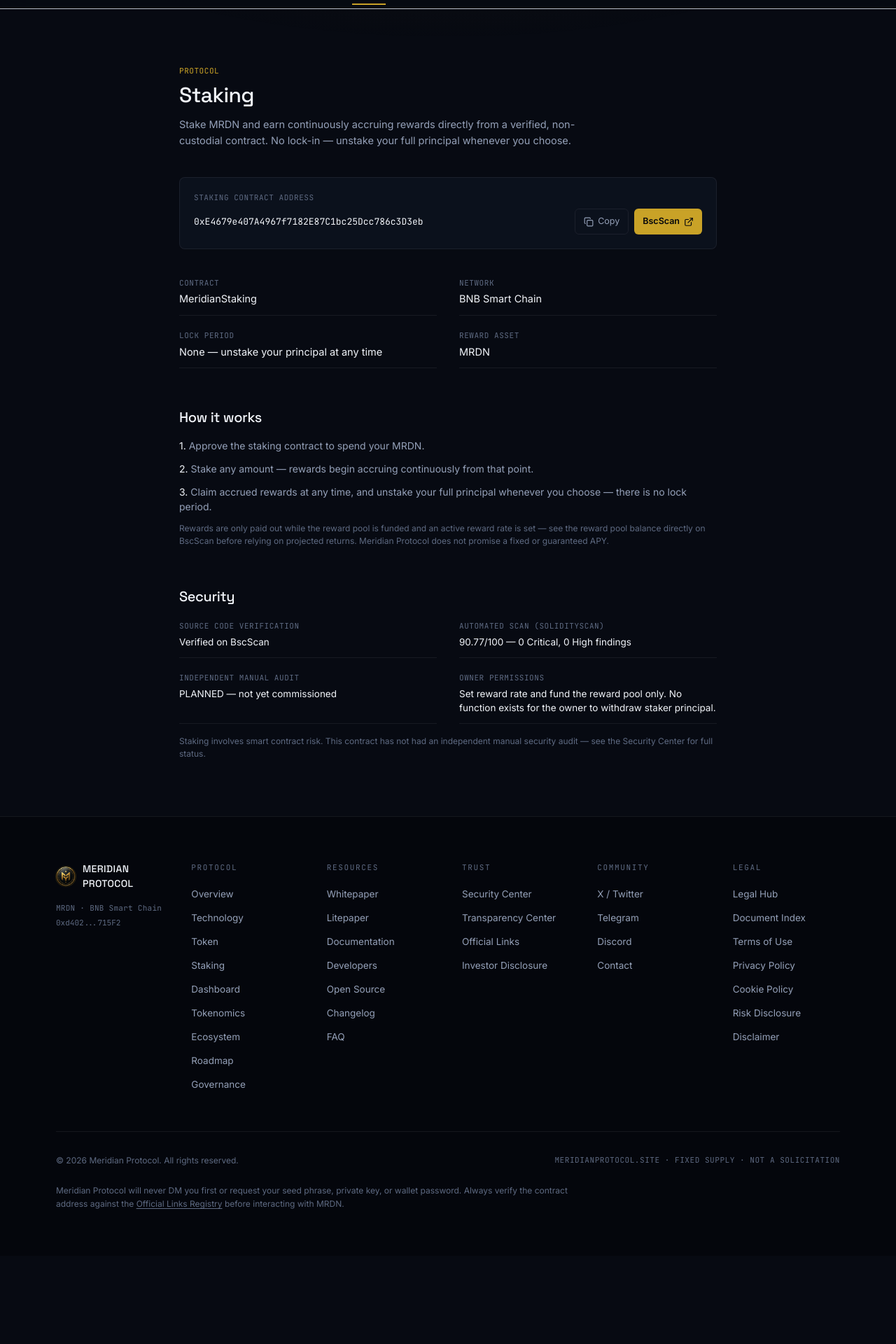
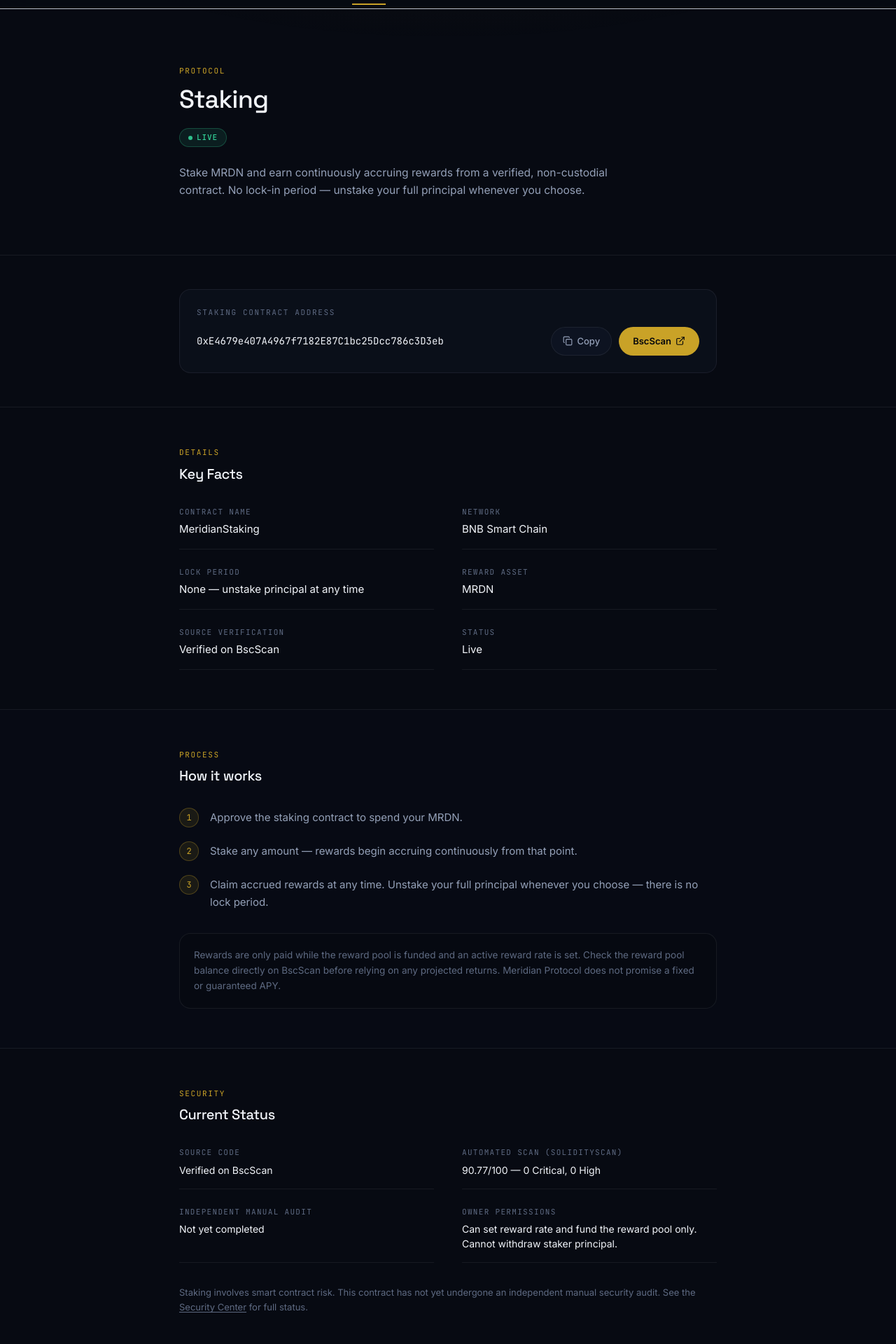
Before and after one commit to AuthorFarhanFaiz/MeridianProtocol-OfficialWebsite, a React (Vite) app: page /staking in a window 1280 px wide. Shown: the part 60-1980 px from the top of the page at 70% size. Before the commit the page ends 1854 px from the top, so only its background shows below. Built offline with nearby package versions, Linux system fonts and the light colour scheme.

Commit message:
Update Staking.tsx

```diff
--- a/src/pages/Staking.tsx
+++ b/src/pages/Staking.tsx
@@ -1,108 +1,187 @@
 import { ExternalLink, Copy, Check } from "lucide-react";
 import { useState } from "react";
-import { TOKEN_CONFIG } from "@/data/token";
+import { TOKEN_CONFIG, CONTRACTS } from "@/data/token";
+import StatusBadge from "@/components/StatusBadge";
 
-const STAKING_CONTRACT_ADDRESS = "0xE4679e407A4967f7182E87C1bc25Dcc786c3D3eb";
-const STAKING_EXPLORER_URL = `https://bscscan.com/address/${STAKING_CONTRACT_ADDRESS}`;
+const STAKING = CONTRACTS.staking;
 
 const FACTS: { label: string; value: string }[] = [
-  { label: "Contract", value: "MeridianStaking" },
+  { label: "Contract Name", value: "MeridianStaking" },
   { label: "Network", value: TOKEN_CONFIG.chain },
-  { label: "Lock period", value: "None — unstake your principal at any time" },
-  { label: "Reward asset", value: TOKEN_CONFIG.symbol },
+  { label: "Lock Period", value: "None — unstake principal at any time" },
+  { label: "Reward Asset", value: TOKEN_CONFIG.symbol },
+  { label: "Source Verification", value: "Verified on BscScan" },
+  { label: "Status", value: "Live" },
 ];
 
 const SECURITY_FACTS: { label: string; value: string }[] = [
-  { label: "Source code verification", value: "Verified on BscScan" },
-  { label: "Automated scan (SolidityScan)", value: "90.77/100 — 0 Critical, 0 High findings" },
-  { label: "Independent manual audit", value: "PLANNED — not yet commissioned" },
-  { label: "Owner permissions", value: "Set reward rate and fund the reward pool only. No function exists for the owner to withdraw staker principal." },
+  { label: "Source Code", value: "Verified on BscScan" },
+  { label: "Automated Scan (SolidityScan)", value: "90.77/100 — 0 Critical, 0 High" },
+  { label: "Independent Manual Audit", value: "Not yet completed" },
+  {
+    label: "Owner Permissions",
+    value: "Can set reward rate and fund the reward pool only. Cannot withdraw staker principal.",
+  },
 ];
 
 export default function Staking() {
   const [copied, setCopied] = useState(false);
+
   const copy = async () => {
-    await navigator.clipboard.writeText(STAKING_CONTRACT_ADDRESS);
+    await navigator.clipboard.writeText(STAKING.address);
     setCopied(true);
     setTimeout(() => setCopied(false), 1800);
   };
 
   return (
-    <div className="container-page py-20">
+    <div>
+      {/* Header */}
+      <section className="border-b border-surface-border">
+        <div className="container-page py-16 sm:py-20">
           <div className="mx-auto max-w-3xl">
-        <p className="font-mono text-[11px] uppercase tracking-wider text-line">Protocol</p>
-        <h1 className="mt-2 text-3xl font-medium text-ink">Staking</h1>
-        <p className="mt-3 max-w-xl text-[14.5px] leading-relaxed text-ink-dim">
-          Stake {TOKEN_CONFIG.symbol} and earn continuously accruing rewards directly from a
-          verified, non-custodial contract. No lock-in — unstake your full principal whenever
-          you choose.
+            <p className="font-mono text-[11px] uppercase tracking-[0.15em] text-line">
+              Protocol
             </p>
+            <h1 className="mt-3 font-display text-3xl font-medium tracking-tight text-ink sm:text-4xl">
+              Staking
+            </h1>
+            <div className="mt-5">
+              <StatusBadge status="LIVE" tone="live" />
+            </div>
+            <p className="mt-6 max-w-2xl text-[15.5px] leading-relaxed text-ink-dim">
+              Stake {TOKEN_CONFIG.symbol} and earn continuously accruing rewards from a
+              verified, non-custodial contract. No lock-in period — unstake your full
+              principal whenever you choose.
+            </p>
+          </div>
+        </div>
+      </section>
 
-        <div className="mt-10 rounded-lg border border-surface-border bg-surface/50 p-5">
-          <p className="font-mono text-[11px] uppercase tracking-wider text-ink-faint">
+      {/* Contract Card */}
+      <section className="border-b border-surface-border">
+        <div className="container-page py-12">
+          <div className="mx-auto max-w-3xl">
+            <div className="rounded-2xl border border-surface-border bg-surface/40 p-6">
+              <p className="font-mono text-[11px] uppercase tracking-[0.15em] text-ink-faint">
                 Staking Contract Address
               </p>
-          <div className="mt-2 flex flex-col gap-3 sm:flex-row sm:items-center sm:justify-between">
-            <p className="break-all font-mono text-[13px] text-ink">{STAKING_CONTRACT_ADDRESS}</p>
-            <div className="flex shrink-0 gap-2">
+              <div className="mt-3 flex flex-col gap-4 sm:flex-row sm:items-center sm:justify-between">
+                <p className="break-all font-mono text-[14px] text-ink">
+                  {STAKING.address}
+                </p>
+                <div className="flex shrink-0 gap-2.5">
                   <button
                     onClick={copy}
-                className="inline-flex items-center gap-1.5 rounded-md border border-surface-border px-3 py-2 text-[12.5px] text-ink-dim hover:text-ink"
+                    className="inline-flex items-center gap-1.5 rounded-full border border-surface-border bg-surface/60 px-4 py-2.5 text-[13px] font-medium text-ink-dim transition-all hover:border-line/30 hover:text-ink"
                   >
                     {copied ? <Check className="h-3.5 w-3.5" /> : <Copy className="h-3.5 w-3.5" />}
                     {copied ? "Copied" : "Copy"}
                   </button>
                   <a
-                href={STAKING_EXPLORER_URL}
+                    href={STAKING.explorer}
                     target="_blank"
                     rel="noopener noreferrer"
-                className="inline-flex items-center gap-1.5 rounded-md bg-line px-3 py-2 text-[12.5px] font-semibold text-base-deep"
+                    className="inline-flex items-center gap-1.5 rounded-full bg-line px-5 py-2.5 text-[13px] font-semibold text-base-deep transition-all hover:bg-line-soft"
                   >
                     BscScan <ExternalLink className="h-3.5 w-3.5" />
                   </a>
                 </div>
               </div>
             </div>
+          </div>
+        </div>
+      </section>
 
-        <div className="mt-10 grid gap-x-8 gap-y-5 sm:grid-cols-2">
+      {/* Facts */}
+      <section className="border-b border-surface-border">
+        <div className="container-page py-14">
+          <div className="mx-auto max-w-3xl">
+            <p className="font-mono text-[11px] uppercase tracking-[0.15em] text-line">
+              Details
+            </p>
+            <h2 className="mt-2 text-xl font-medium text-ink">Key Facts</h2>
+
+            <div className="mt-8 grid gap-x-10 gap-y-6 sm:grid-cols-2">
               {FACTS.map((f) => (
-            <div key={f.label} className="border-b border-surface-border pb-3">
-              <p className="font-mono text-[11px] uppercase tracking-wider text-ink-faint">{f.label}</p>
-              <p className="mt-1 text-[14.5px] text-ink">{f.value}</p>
+                <div key={f.label} className="border-b border-surface-border pb-4">
+                  <p className="font-mono text-[11px] uppercase tracking-[0.12em] text-ink-faint">
+                    {f.label}
+                  </p>
+                  <p className="mt-1.5 text-[15px] text-ink">{f.value}</p>
+                </div>
+              ))}
+            </div>
+          </div>
+        </div>
+      </section>
+
+      {/* How it works */}
+      <section className="border-b border-surface-border bg-surface/10">
+        <div className="container-page py-14">
+          <div className="mx-auto max-w-3xl">
+            <p className="font-mono text-[11px] uppercase tracking-[0.15em] text-line">
+              Process
+            </p>
+            <h2 className="mt-2 text-xl font-medium text-ink">How it works</h2>
+
+            <ol className="mt-8 space-y-5">
+              {[
+                `Approve the staking contract to spend your ${TOKEN_CONFIG.symbol}.`,
+                "Stake any amount — rewards begin accruing continuously from that point.",
+                "Claim accrued rewards at any time. Unstake your full principal whenever you choose — there is no lock period.",
+              ].map((step, i) => (
+                <li key={i} className="flex gap-4">
+                  <span className="flex h-7 w-7 shrink-0 items-center justify-center rounded-full border border-line/30 bg-line/10 font-mono text-[12px] text-line">
+                    {i + 1}
+                  </span>
+                  <p className="pt-0.5 text-[15px] leading-relaxed text-ink-dim">
+                    {step}
+                  </p>
+                </li>
+              ))}
+            </ol>
+
+            <p className="mt-8 rounded-2xl border border-surface-border bg-base/60 p-5 text-[13.5px] leading-relaxed text-ink-faint">
+              Rewards are only paid while the reward pool is funded and an active
+              reward rate is set. Check the reward pool balance directly on BscScan
+              before relying on any projected returns. Meridian Protocol does not
+              promise a fixed or guaranteed APY.
+            </p>
+          </div>
+        </div>
+      </section>
+
+      {/* Security */}
+      <section>
+        <div className="container-page py-14">
+          <div className="mx-auto max-w-3xl">
+            <p className="font-mono text-[11px] uppercase tracking-[0.15em] text-line">
+              Security
+            </p>
+            <h2 className="mt-2 text-xl font-medium text-ink">Current Status</h2>
+
+            <div className="mt-8 grid gap-x-10 gap-y-6 sm:grid-cols-2">
+              {SECURITY_FACTS.map((f) => (
+                <div key={f.label} className="border-b border-surface-border pb-4">
+                  <p className="font-mono text-[11px] uppercase tracking-[0.12em] text-ink-faint">
+                    {f.label}
+                  </p>
+                  <p className="mt-1.5 text-[14px] text-ink">{f.value}</p>
                 </div>
               ))}
             </div>
 
-        <div className="mt-14">
-          <h2 className="text-xl font-medium text-ink">How it works</h2>
-          <ol className="mt-4 space-y-3 text-[14px] text-ink-dim">
-            <li><span className="text-ink">1.</span> Approve the staking contract to spend your {TOKEN_CONFIG.symbol}.</li>
-            <li><span className="text-ink">2.</span> Stake any amount — rewards begin accruing continuously from that point.</li>
-            <li><span className="text-ink">3.</span> Claim accrued rewards at any time, and unstake your full principal whenever you choose — there is no lock period.</li>
-          </ol>
-          <p className="mt-3 text-[12px] text-ink-faint">
-            Rewards are only paid out while the reward pool is funded and an active reward rate
-            is set — see the reward pool balance directly on BscScan before relying on projected
-            returns. Meridian Protocol does not promise a fixed or guaranteed APY.
-          </p>
-        </div>
-
-        <div className="mt-14">
-          <h2 className="text-xl font-medium text-ink">Security</h2>
-          <div className="mt-5 grid gap-x-8 gap-y-5 sm:grid-cols-2">
-            {SECURITY_FACTS.map((f) => (
-              <div key={f.label} className="border-b border-surface-border pb-3">
-                <p className="font-mono text-[11px] uppercase tracking-wider text-ink-faint">{f.label}</p>
-                <p className="mt-1 text-[13.5px] text-ink">{f.value}</p>
-              </div>
-            ))}
-          </div>
-          <p className="mt-4 text-[12px] text-ink-faint">
-            Staking involves smart contract risk. This contract has not had an independent
-            manual security audit — see the Security Center for full status.
+            <p className="mt-8 text-[13px] leading-relaxed text-ink-faint">
+              Staking involves smart contract risk. This contract has not yet
+              undergone an independent manual security audit. See the{" "}
+              <a href="/security" className="underline underline-offset-2 hover:text-ink">
+                Security Center
+              </a>{" "}
+              for full status.
             </p>
           </div>
         </div>
+      </section>
     </div>
   );
       }
```
Lines whose indentation alone changed are shown as unchanged.
